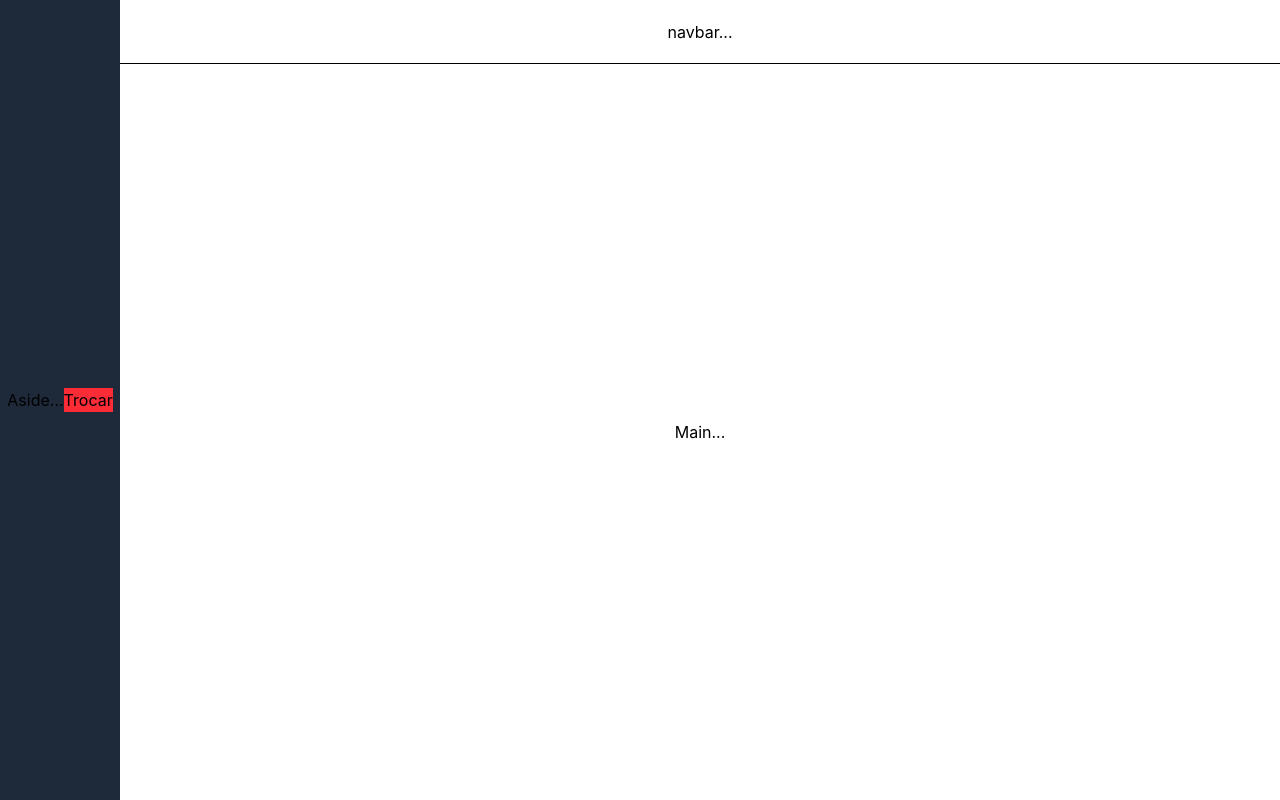
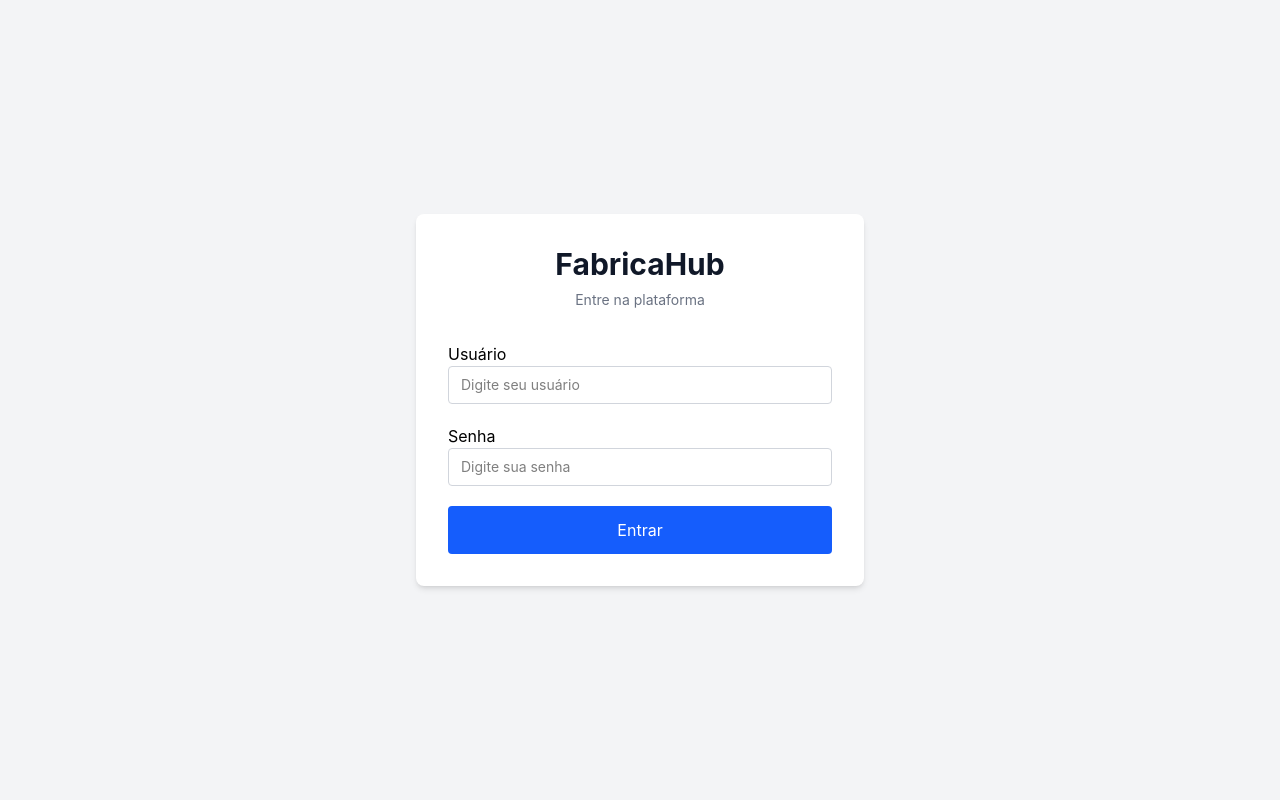
Before and after one commit to fabricadesoftware-ifc/fabricaHub_frontEnd, a Vue app in the folder frontend/: page /login in a window 1280 px wide. Built offline with nearby package versions, Linux system fonts and the light colour scheme; the HTML template or start-up script is replaced by a standard one.

Commit message:
feat: implementado uma página de login com componentes de formulário atômico.

```diff
--- a/frontend/src/pages/LoginView.vue
+++ b/frontend/src/pages/LoginView.vue
@@ -1,6 +1,89 @@
 <script setup lang="ts">
-import appLayout from '@/components/appLayout.vue';
+import { ref } from 'vue'
+
+import BaseInput from '@/components/baseInput.vue'
+import BaseButton from '@/components/baseButton.vue'
+
+const username = ref('')
+const password = ref('')
+
+const usernameError = ref('')
+const passwordError = ref('')
+
+const handleLogin = () => {
+    usernameError.value = ''
+    passwordError.value = ''
+
+    if (!username.value.trim()) {
+        usernameError.value = 'Usuário é obrigatório'
+    }
+
+    if (!password.value.trim()) {
+        passwordError.value = 'Senha é obrigatória'
+    }
+
+    if (
+        usernameError.value ||
+        passwordError.value
+    ) {
+        return
+    }
+
+    console.log({
+        username: username.value,
+        password: password.value
+    })
+}
 </script>
+
 <template>
-    <appLayout />
+    <div class="min-h-screen bg-gray-100 flex items-center justify-center px-4">
+
+        <div class="w-full max-w-md bg-white rounded-lg shadow-md p-8">
+
+            <div class="mb-8 text-center">
+
+                <h1 class="text-3xl font-bold text-gray-900">
+                    FabricaHub
+                </h1>
+
+                <p class="text-sm text-gray-500 mt-2">
+                    Entre na plataforma
+                </p>
+
+            </div>
+
+            <form
+                class="flex flex-col gap-5"
+                @submit.prevent="handleLogin"
+            >
+
+                <BaseInput
+                    v-model="username"
+                    label="Usuário"
+                    placeholder="Digite seu usuário"
+                    :error="usernameError"
+                />
+
+                <BaseInput
+                    v-model="password"
+                    type="password"
+                    label="Senha"
+                    placeholder="Digite sua senha"
+                    :error="passwordError"
+                />
+
+                <BaseButton
+                    type="submit"
+                    size="lg"
+                    class="w-full"
+                >
+                    Entrar
+                </BaseButton>
+
+            </form>
+
+        </div>
+
+    </div>
 </template>
```
